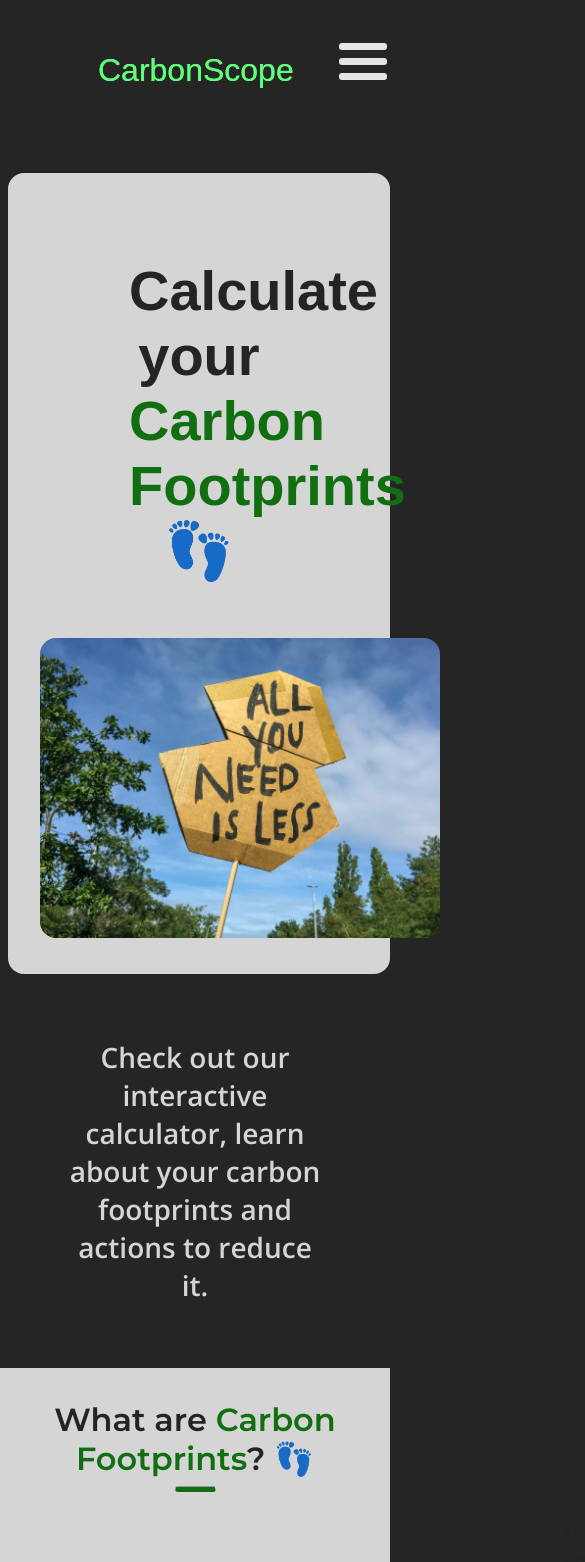
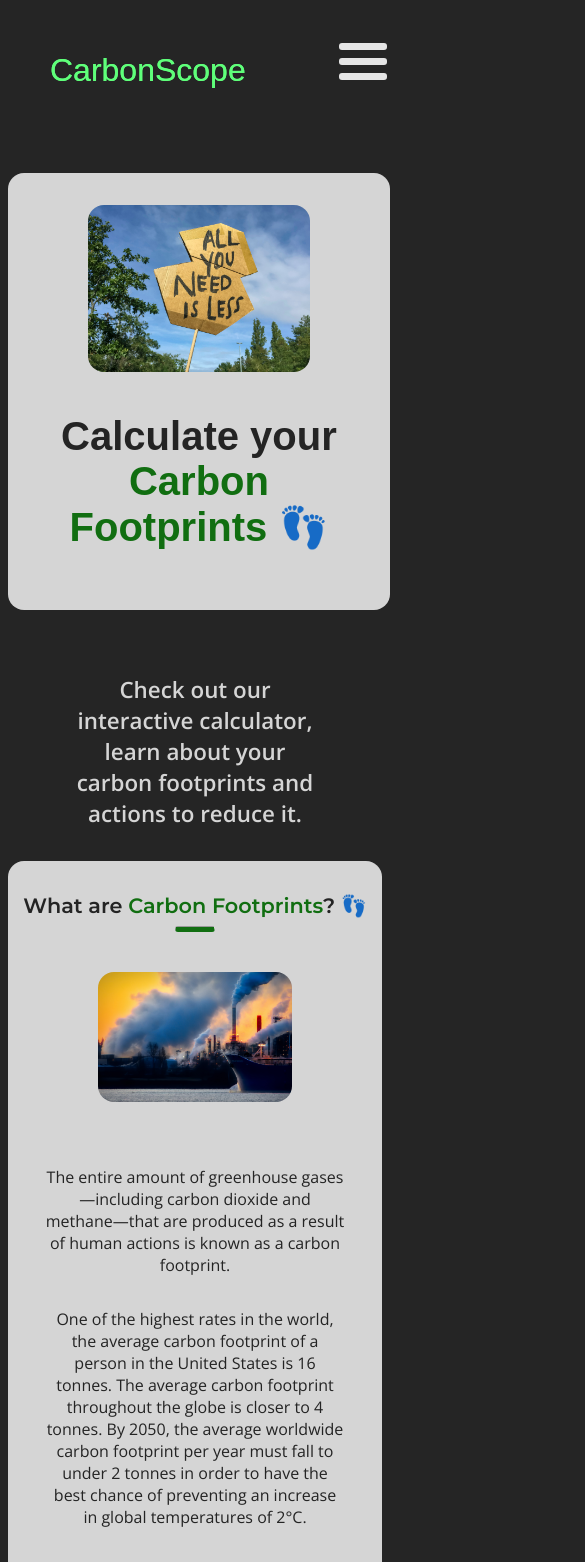
Before and after one commit to prnvtripathi/carbonscope, a React (Vite) app: page / in a window 390 px wide. Shown: the top 1562 px of the page, 585 px wide, since content can reach past the window. Built offline with nearby package versions, Linux system fonts and the light colour scheme; a web font is replaced by a local one.

Commit message:
responsiveness done

```diff
--- a/src/App.jsx
+++ b/src/App.jsx
@@ -2,6 +2,8 @@ import { BrowserRouter, Routes, Route } from 'react-router-dom'
 import './App.css'
 import Layout from './components/Layout/Layout.jsx'
 import Home from './components/Home/Home.jsx'
+import Contact from './components/Contact/Contact.jsx'
+import About from './components/About/About.jsx'
 
 function App() {
 
@@ -11,6 +13,8 @@ function App() {
       <Routes>
         <Route path='/' element={<Layout />}>
           <Route index element={<Home />} />
+          <Route path='/contact' element={<Contact />} />
+          <Route path='/about' element={<About />} />
           {/* Add more routes here */}
         </Route>
       </Routes>
--- a/src/components/About/About.css
+++ b/src/components/About/About.css
@@ -26,6 +26,7 @@ hr {
     display: flex;
     justify-content: space-around;
     align-items: center;
+    flex-direction: row;
     gap: 3rem;
 
     /* Styling */
@@ -41,6 +42,7 @@ hr {
     border-radius: 16px;
     scale: 1;
     transition: all ease-in-out 0.4s;
+    width: 35%;
 }
 
 .abt-image:hover {
@@ -53,3 +55,34 @@ hr {
     font-size: 1.25rem;
     text-align: left;
 }
+
+@media screen and (max-width: 769px) {
+    .about-container {
+        margin: 0 auto;
+        border-radius: 16px;
+    }
+
+    .about-text-container {
+        flex-direction: column;
+    }
+
+    .abt-image {
+        width: 65%;
+        margin-top: 2rem;
+    }
+
+    .para {
+        text-align: center;
+        margin-bottom: 2rem;
+    }
+
+    .about-heading {
+        font-size: 1.3rem;
+    }
+}
+
+@media screen and (max-width: 426px) {
+    .para {
+        font-size: 1rem;
+    }
+}
--- a/src/components/About/About.jsx
+++ b/src/components/About/About.jsx
@@ -9,9 +9,7 @@ const About = () => {
             </h2>
             <hr />
             <div className='about-text-container'>
-                <div className='abt-image-container'>
-                    <img className='abt-image' src={image4} alt='Smoke' width={475} />
-                </div>
+                <img className='abt-image' src={image4} alt='Smoke' />
                 <div className='abt-text'>
                     <p className='para'>
                         The entire amount of greenhouse gases—including carbon dioxide and
--- a/src/components/Footer/Footer.css
+++ b/src/components/Footer/Footer.css
@@ -77,4 +77,11 @@
 
 .footer-credits {
     color: #d5d5d5;
+    margin: 1rem;
 }
+
+@media screen and (max-width: 426px) {
+    .footer-credits {
+        font-size: 0.75rem;
+    }
+}
--- a/src/components/Home/Home.css
+++ b/src/components/Home/Home.css
@@ -10,9 +10,8 @@
     /* FLex */
     display: flex;
     justify-content: space-around;
-    flex-wrap: wrap;
     align-items: center;
-    gap: 1rem;
+    flex-direction: row;
 
     /* Styling */
     background-color: #d5d5d5;
@@ -25,7 +24,6 @@
 
 .heading-container {
     margin-top: 1rem;
-    width: 44%;
 }
 
 .heading {
@@ -39,9 +37,11 @@
 }
 
 .hero-image {
+    margin: auto;
     border-radius: 16px;
     scale: 1;
     transition: all ease-in-out 0.4s;
+    width: 35%;
 }
 
 .hero-image:hover {
@@ -60,4 +60,25 @@
     font-family: 'Open Sans', sans-serif;
     font-weight: 600;
     font-size: 1.75rem;
+    margin-bottom: 2rem;
 }
+
+@media screen and (max-width: 769px) {
+    .hero-image {
+        width: 70%;
+    }
+}
+
+@media screen and (max-width: 426px) {
+    .top {
+        flex-direction: column-reverse;
+    }
+
+    .heading {
+        font-size: 2.5rem;
+    }
+
+    .calc-text {
+        font-size: 1.4rem;
+    }
+}
--- a/src/components/Home/Home.jsx
+++ b/src/components/Home/Home.jsx
@@ -10,9 +10,7 @@ const Home = () => {
                 <div className='heading-container'>
                     <h1 className='heading'>Calculate your <span className='carbon'>Carbon Footprints</span> 👣</h1>
                 </div>
-                <div className='img-container'>
-                    <img className='hero-image' src={image1} alt='Carbon' width={400} />
-                </div>
+                <img className='hero-image' src={image1} alt='Carbon' />
             </div>
             <div className='calc-text-container'>
                 <h2 className='calc-text'>Check out our interactive calculator, learn about your carbon footprints and actions to reduce it.</h2>
--- a/src/components/Layout/Layout.css
+++ b/src/components/Layout/Layout.css
@@ -164,4 +164,8 @@ ul li {
     ul.expanded {
         left: 30%;
     }
+
+    .brand {
+        margin-left: -2rem;
+    }
 }
```
